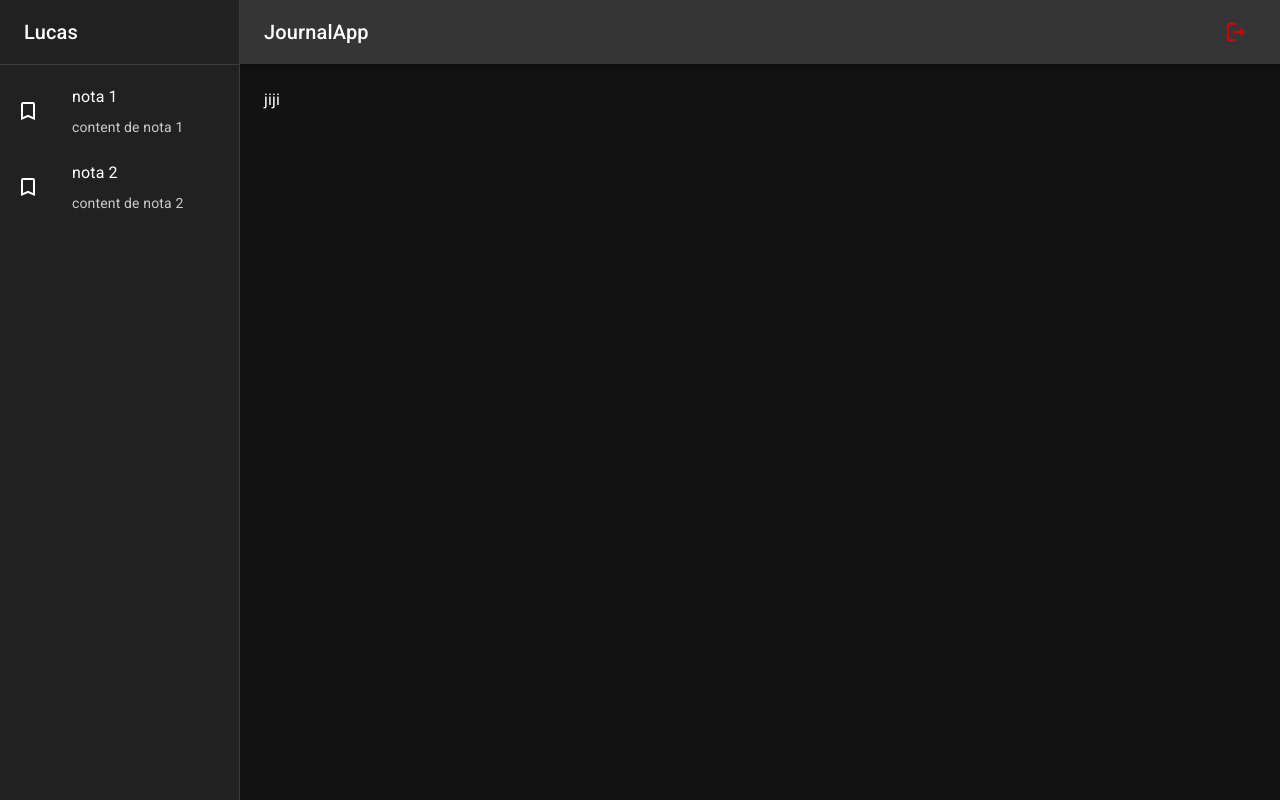
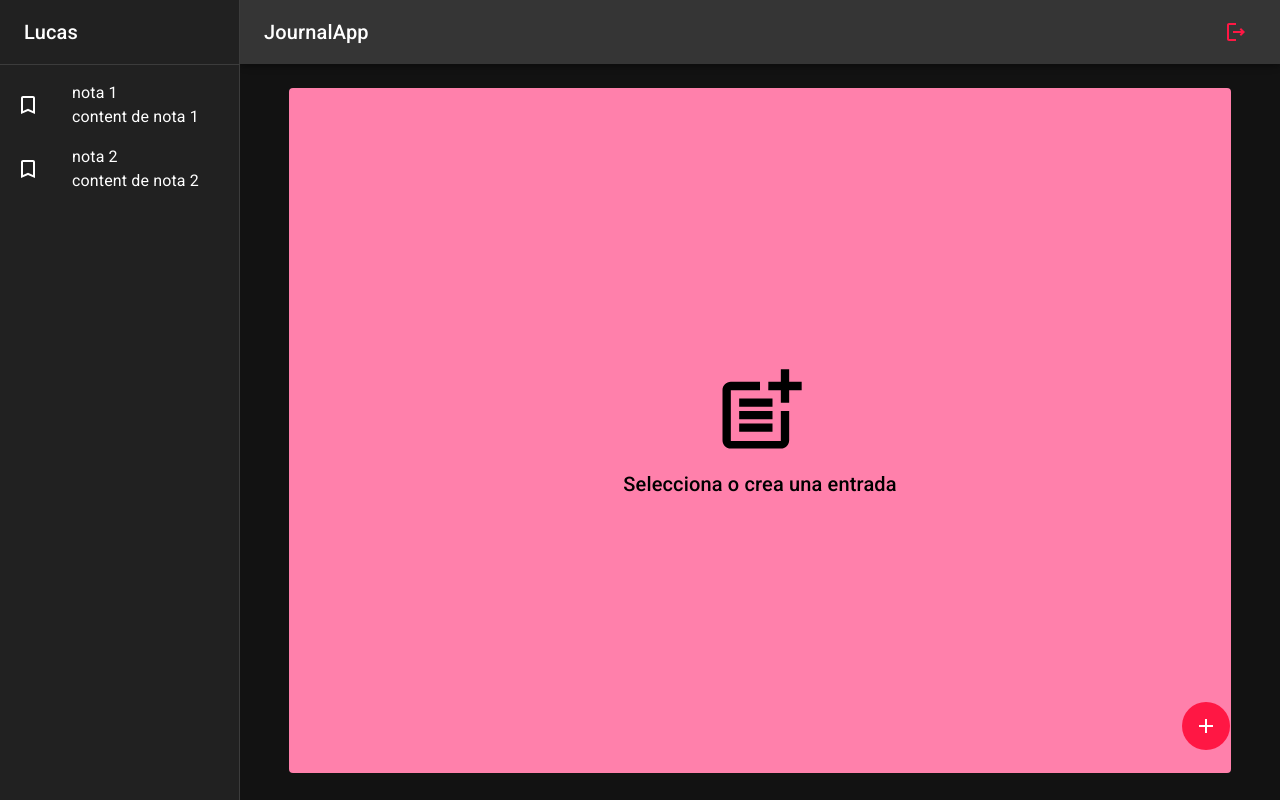
Before and after one commit to lucas-s4nchez/notes-app-frontend, a React (Vite) app: page / in a window 1280 px wide. Built offline with nearby package versions, Linux system fonts and the light colour scheme.

Commit message:
style: :lipstick: change theme colors
change theme colors

```diff
--- a/src/auth/pages/LoginPage.tsx
+++ b/src/auth/pages/LoginPage.tsx
@@ -43,12 +43,13 @@ export const LoginPage: React.FC = () => {
     <AuthLayout title={"Iniciar sesión"}>
       <form onSubmit={handleSubmit}>
         <Grid container>
-          <Grid item xs={12} sx={{ mt: 2 }}>
+          <Grid item xs={12} sx={{ mt: 2, color: "secondary.main" }}>
             <TextField
               label="Correo"
               type="email"
               placeholder="correo@correo.com"
               autoComplete="off"
+              focused={true}
               fullWidth
               // name="email"
               InputProps={{
@@ -70,6 +71,7 @@ export const LoginPage: React.FC = () => {
               placeholder="Contraseña"
               fullWidth
               autoComplete="password"
+              focused={true}
               InputProps={{
                 endAdornment: (
                   <InputAdornment position="end">
--- a/src/auth/pages/RegisterPage.tsx
+++ b/src/auth/pages/RegisterPage.tsx
@@ -54,6 +54,8 @@ export const RegisterPage: React.FC = () => {
               type="text"
               placeholder="Tu nombre"
               fullWidth
+              autoComplete="off"
+              focused={true}
               InputProps={{
                 endAdornment: (
                   <InputAdornment position="end">
@@ -72,6 +74,8 @@ export const RegisterPage: React.FC = () => {
               type="email"
               placeholder="correo@correo.com"
               fullWidth
+              autoComplete="off"
+              focused={true}
               InputProps={{
                 endAdornment: (
                   <InputAdornment position="end">
@@ -91,6 +95,7 @@ export const RegisterPage: React.FC = () => {
               placeholder="Contraseña"
               fullWidth
               autoComplete="password"
+              focused={true}
               InputProps={{
                 endAdornment: (
                   <InputAdornment position="end">
--- a/src/notes/components/Navbar.tsx
+++ b/src/notes/components/Navbar.tsx
@@ -25,7 +25,7 @@ export const Navbar: React.FC<NavbarProps> = ({
           color="primary"
           edge="start"
           onClick={handleDrawerToggle}
-          sx={{ mr: 2, display: { md: "none" } }}
+          sx={{ mr: 2, display: { md: "none" }, color: "text.primary" }}
         >
           <MenuOutlined />
         </IconButton>
--- a/src/notes/components/SidebarItem.tsx
+++ b/src/notes/components/SidebarItem.tsx
@@ -4,7 +4,7 @@ import {
   ListItem,
   ListItemButton,
   ListItemIcon,
-  ListItemText,
+  Typography,
 } from "@mui/material";
 import { TurnedInNot } from "@mui/icons-material";
 import { SidebarItemProps } from "../../interfaces";
@@ -28,15 +28,16 @@ export const SidebarItem: React.MemoExoticComponent<
           <TurnedInNot />
         </ListItemIcon>
         <Grid container overflow="hidden">
-          <ListItemText
-            primary={title}
+          <Typography
             sx={{
               whiteSpace: "nowrap",
               overflow: "hidden",
               textOverflow: "ellipsis",
             }}
-          />
-          <ListItemText secondary={content} />
+          >
+            {title}
+          </Typography>
+          <Typography>{content}</Typography>
         </Grid>
       </ListItemButton>
     </ListItem>
--- a/src/notes/pages/HomePage.tsx
+++ b/src/notes/pages/HomePage.tsx
@@ -1,5 +1,33 @@
+import { IconButton } from "@mui/material";
+import AddOutlinedIcon from "@mui/icons-material/AddOutlined";
 import { NotesLayout } from "../layout/NotesLayout";
+import { WrapperBox } from "../../components/WrapperBox";
+import { NoteView, NothingSelectedView } from "../views";
 
 export const HomePage: React.FC = () => {
-  return <NotesLayout>jiji</NotesLayout>;
+  const activeNote = false;
+  return (
+    <NotesLayout>
+      <WrapperBox>
+        {activeNote ? <NoteView /> : <NothingSelectedView />}
+        <IconButton
+          title="Crear una nota"
+          aria-label="Crear una nota"
+          size="large"
+          sx={{
+            color: "white",
+            backgroundColor: "error.main",
+            position: "fixed",
+            right: 50,
+            bottom: 50,
+            ":hover": { backgroundColor: "error.main", opacity: 0.9 },
+          }}
+          // onClick={onAddNewNote}
+          // disabled={isSaving}
+        >
+          <AddOutlinedIcon />
+        </IconButton>
+      </WrapperBox>
+    </NotesLayout>
+  );
 };
--- /dev/null
+++ b/src/notes/views/NoteView.tsx
@@ -0,0 +1,3 @@
+export const NoteView: React.FC = () => {
+  return <div>NoteView</div>;
+};
--- /dev/null
+++ b/src/notes/views/NothingSelectedView.tsx
@@ -0,0 +1,29 @@
+import { Grid, Typography } from "@mui/material";
+import PostAddOutlinedIcon from "@mui/icons-material/PostAddOutlined";
+
+export const NothingSelectedView: React.FC = () => {
+  return (
+    <Grid
+      container
+      spacing={0}
+      direction="column"
+      alignItems="center"
+      justifyContent="center"
+      sx={{
+        minHeight: "calc(100vh - 115px)",
+        backgroundColor: "primary.main",
+        padding: 4,
+        borderRadius: 1,
+      }}
+    >
+      <Grid item xs={12}>
+        <PostAddOutlinedIcon sx={{ fontSize: 100, color: "secondary.main" }} />
+      </Grid>
+      <Grid item xs={12}>
+        <Typography color="secondary.main" variant="h6" textAlign="center">
+          Selecciona o crea una entrada
+        </Typography>
+      </Grid>
+    </Grid>
+  );
+};
--- /dev/null
+++ b/src/notes/views/index.ts
@@ -0,0 +1,2 @@
+export * from "./NoteView";
+export * from "./NothingSelectedView";
--- a/src/theme/themes.tsx
+++ b/src/theme/themes.tsx
@@ -10,14 +10,14 @@ export const lightTheme = createTheme({
       main: "#000000",
     },
     error: {
-      main: "#d50000",
+      main: "#ff1744",
     },
     text: {
-      primary: "#333333", // color primario de la fuente en tema claro
-      secondary: "#666666", // color secundario de la fuente en tema claro
+      primary: "#222222",
+      secondary: "#f1f1f1",
     },
     background: {
-      paper: "#e7e7e7", // Color de fondo de Paper
+      paper: "#e7e7e7",
     },
   },
 });
@@ -31,14 +31,14 @@ export const darkTheme = createTheme({
       main: "#000000",
     },
     error: {
-      main: "#d50000",
+      main: "#ff1744",
     },
     text: {
-      primary: "#ffffff", // color primario de la fuente en tema claro
-      secondary: "#cccccc", // color secundario de la fuente en tema claro
+      primary: "#ffffff",
+      secondary: "#222222",
     },
     background: {
-      paper: "#212121", // Color de fondo de Paper
+      paper: "#212121",
     },
   },
 });
```
